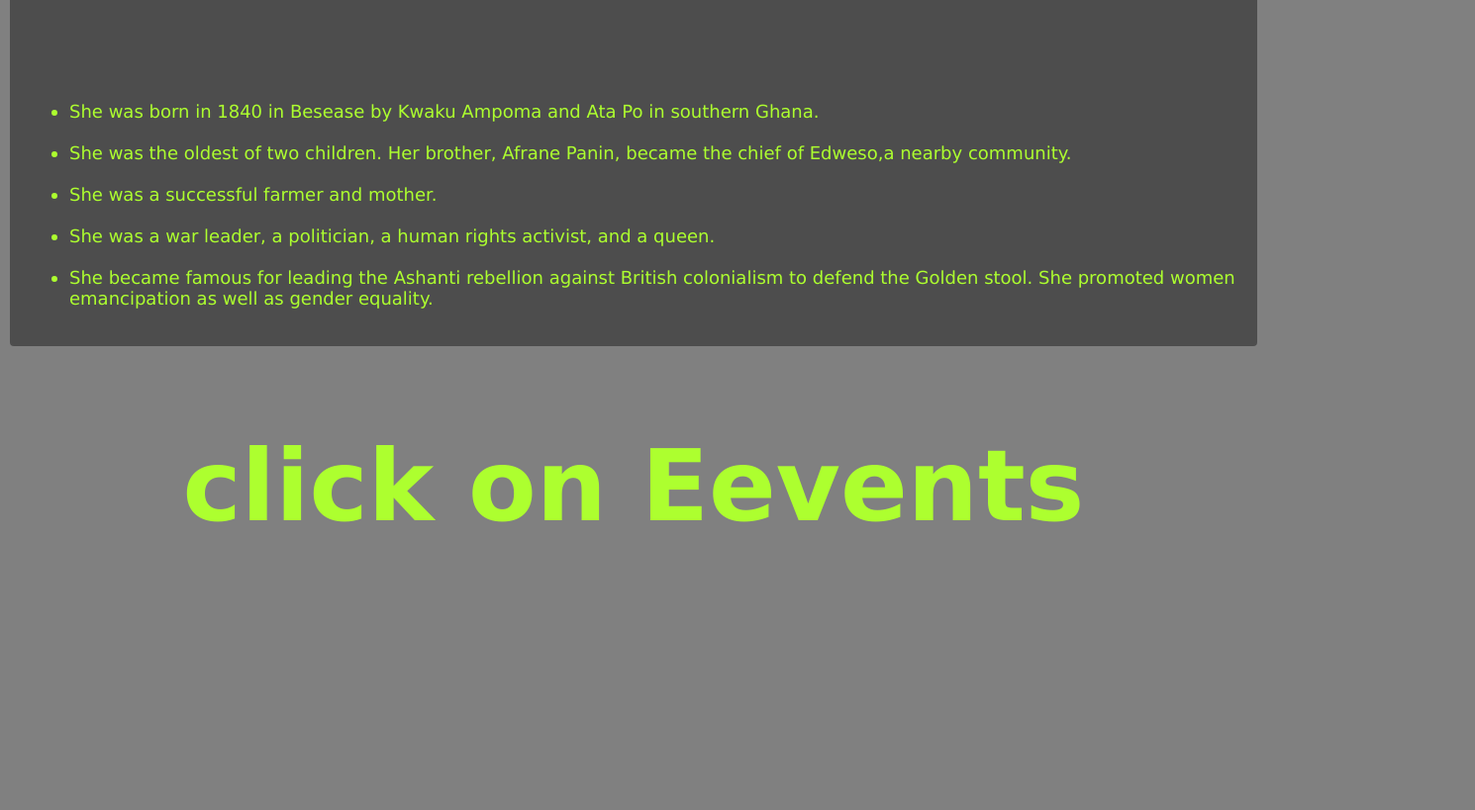
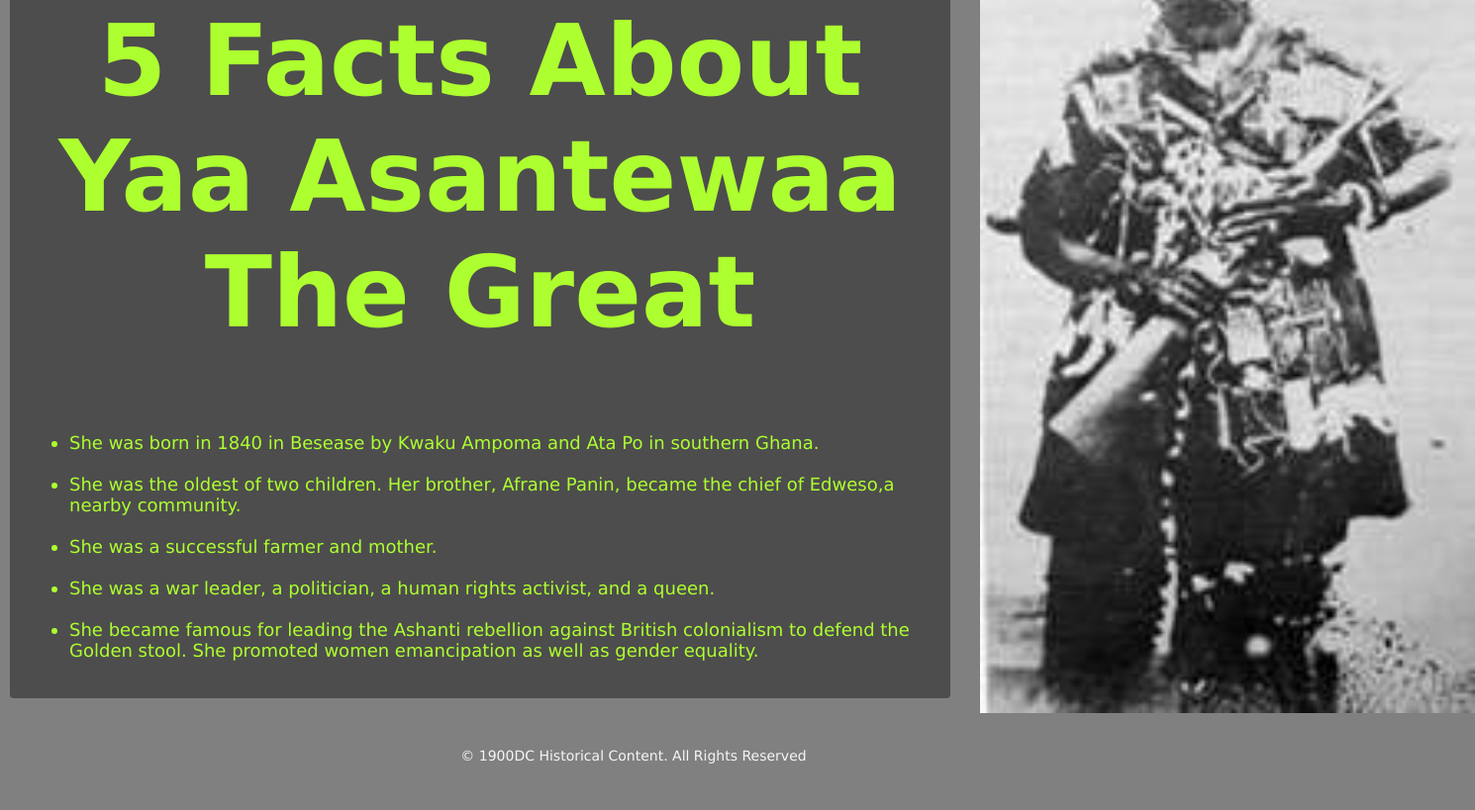
Before and after one commit to opoku1968/woman-warrior, a plain HTML site: page index.html in a window 1280 px wide. Shown: the part 1784-2603 px from the top of the page at 99% size, 1490 px wide, since content can reach past the window. Before the commit the page ends 2433 px from the top, so only its background shows below. Drawn offline with Linux system fonts and the light colour scheme.

Commit message:
Add footer

```diff
--- a/assets/css/style.css
+++ b/assets/css/style.css
@@ -17,7 +17,10 @@ body{
 /* Main Content */
 .main{
     background-color: #4d4d4d;
-    margin: 10px;
+    margin-top: 10px;
+    margin-bottom: 10px;
+    margin-right: 320px;
+    margin-left: 10px;
     border-radius: 4px;
     font-size: 110%;
     padding: 20px;
@@ -45,3 +48,59 @@ h2{color: #adff2f;
 text-align: center;
 font-size: 100px;
 }
+
+.rightsidebar{
+    margin-top: 0px;
+    margin-bottom:10px;
+    margin-left: 10px;
+    margin-right: 10px;
+    padding: 20px;
+    font-size: 20px;
+    border-radius: 4px;
+    float: right;
+    width:260px;
+    clear: right;
+
+
+
+
+/* rightsidebar */
+.img{width: 500px;}
+
+
+/* rightsidebar Events*/
+
+.event1:hover{
+    background-color: green;
+    color: lightcyan;
+}
+.event2:hover{
+    background-color: #0000ff;
+    color:  #000000;
+}
+.event3:hover{
+    background-color: black;
+    color: bisque;
+}
+.event4:hover{
+    background-color: #ff0000;
+    color: white;
+}
+
+
+/*golden stool*/
+
+
+
+}
+img:hover{opacity: 0.4;}
+
+/* footer*/
+#footer{
+  color: whitesmoke;
+  margin: 10px;
+  height: 60px;border-radius: 4px;
+  text-align: center;
+  clear: both;
+
+}
--- a/index.html
+++ b/index.html
@@ -15,9 +15,29 @@
 <body>
     <!-- Header -->
 <div id="header">
-  <img src="./assets/images/yaa.png" alt="">
+  <img src="./assets/images/yaa.png" alt="one of Asantewaa,s war with Britisch Colonians">
 </div>
 
+<div class="rightsidebar">
+    <h3>click on Events</h3>
+
+    <a class="event1" href="https://www.dw.com/en/yaa-asantewaa-the-asante-warrior-queen/a-42968725" target="_blank">Who was Yaa Asantewaa?</a>
+    <br>
+    <br>
+    <a class="event2" href="https://www.ghanaweb.com/person/Yaa-Asantewaa-175" target="_blank">Where is Yaa Asantewaa centre?</a>
+    <br>
+    <br>
+    <a class="event3" href="//www.encyclopedia.com/women/encyclopedias-almanacs-transcripts-and-maps/yaa-asantewaa-c-1850-1921" target="_blank">How did Yaa Asantewaa change the War?</a>
+    <br>
+    <br>
+    <a class="event4" href="https://yaaasantewaa.co.uk/history/" target="_blank">Why did Yaa Asantewaa fight for the Golden Stool?</a>
+</div>
+<div class="rightsidebar">
+<img src="./assets/images/gold stool.jpeg" alt="The Golden Stool was the reason for the War ">
+</div>
+<div class="rightsidebar">
+    <img class="img" src="./assets/images/asantewaa.jpg" alt="That is how Asantewaa dresses for war">
+</div>
 <!-- Main Content -->
 <div class="main">
 
@@ -63,12 +83,9 @@
 
 </div>
 
-
-<div class="rightsidebar"></div>
-<h2>click on Eevents</h2>
-<br>
-<a class="event1" href=""></a>
-<a class="event2" href=""></a>
+<div id="footer">
+    &copy; 1900DC Historical Content. All Rights Reserved
+</div>
 
 </body>
 </html>
```
Also changed, not shown: 1 other file.
